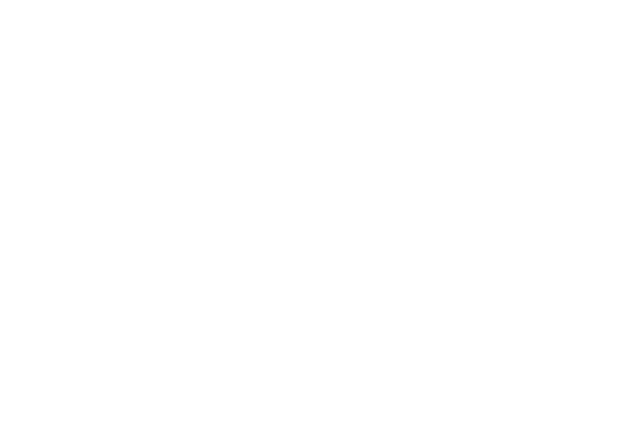
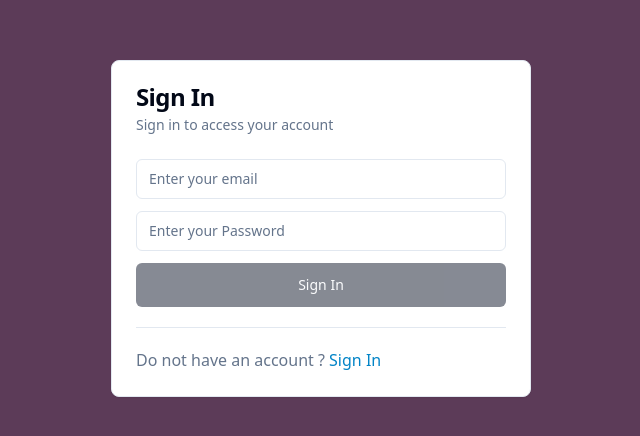
Before and after one commit to sheikh-aleem72/slack-messaging-frontend, a React (Vite) app: page /auth/signin in a window 1280 px wide. Before the commit this address had no page. Shown: the part 172-608 px from the top of the page, without its empty margins (319-959 px from the left). Built offline with nearby package versions, Linux system fonts and the light colour scheme.

Commit message:
feat: Added sign in page

```diff
--- a/src/App.jsx
+++ b/src/App.jsx
@@ -1,12 +1,30 @@
 import { Route, Routes } from "react-router-dom";
 import "./App.css";
-import { Auth } from "./pages/Auth/Auth";
+import { Auth } from "@/pages/Auth/Auth";
+import { SignupCard } from "@/components/organism/auth/SignupCard";
+import { SigninCard } from "@/components/organism/auth/SigninCard";
+import NotFound from "@/pages/NotFound/NotFound";
 
 function App() {
   return (
     <>
       <Routes>
-        <Route path="/auth" element={<Auth />} />
+        <Route
+          path="/auth/signup"
+          element={
+            <Auth>
+              <SignupCard />
+            </Auth>
+          }
+        />
+        <Route
+          path="/auth/signin"
+          element={
+            <Auth>
+              <SigninCard />
+            </Auth>
+          }
+        />
       </Routes>
     </>
   );
--- /dev/null
+++ b/src/components/organism/auth/SigninCard.jsx
@@ -0,0 +1,68 @@
+import { Button } from "@/components/ui/button";
+import {
+  Card,
+  CardContent,
+  CardDescription,
+  CardHeader,
+  CardTitle,
+} from "@/components/ui/card";
+import { Input } from "@/components/ui/input";
+import { Separator } from "@/components/ui/separator";
+
+import { useState } from "react";
+import { useNavigate } from "react-router-dom";
+
+export const SigninCard = () => {
+  const navigate = useNavigate();
+  const [signinForm, setSigninForm] = useState({
+    email: "",
+    password: "",
+  });
+  return (
+    <Card className="h-auto w-[420px]">
+      <CardHeader>
+        <CardTitle>Sign In</CardTitle>
+        <CardDescription>Sign in to access your account</CardDescription>
+      </CardHeader>
+      <CardContent>
+        <form className="space-y-3">
+          <Input
+            required
+            type="email"
+            placeholder="Enter your email"
+            onChange={(e) =>
+              setSigninForm({ ...signinForm, email: e.target.value })
+            }
+            value={signinForm.email}
+          />
+
+          <Input
+            required
+            type="password"
+            placeholder="Enter your Password"
+            onChange={(e) =>
+              setSigninForm({ ...signinForm, password: e.target.value })
+            }
+            value={signinForm.password}
+          />
+
+          <Button className="w-full" size="lg" disabled="false" type="submit">
+            Sign In
+          </Button>
+        </form>
+
+        <Separator className="my-5" />
+
+        <p className="text-muted-foreground mt-5">
+          Do not have an account ?{" "}
+          <span
+            className="text-sky-600 hover:underline cursor-pointer"
+            onClick={() => navigate("/auth/signup")}
+          >
+            Sign In
+          </span>
+        </p>
+      </CardContent>
+    </Card>
+  );
+};
--- a/src/components/organism/auth/SignupCard.jsx
+++ b/src/components/organism/auth/SignupCard.jsx
@@ -7,10 +7,12 @@
   CardTitle,
 } from "@/components/ui/card";
 import { Input } from "@/components/ui/input";
-import { Separator } from "@radix-ui/react-separator";
+import { Separator } from "@/components/ui/separator";
 import { useState } from "react";
+import { useNavigate } from "react-router-dom";
 
 export const SignupCard = () => {
+  const navigate = useNavigate();
   const [signupForm, setSignupForm] = useState({
     username: "",
     email: "",
@@ -76,7 +78,10 @@
           <Separator className="my-5" />
           <p className="text-muted-foreground mt-4">
             Already have an account ?{" "}
-            <span className="text-sky-600 hover:underline cursor-pointer">
+            <span
+              className="text-sky-600 hover:underline cursor-pointer"
+              onClick={() => navigate("/auth/signin")}
+            >
               Sign In
             </span>
           </p>
--- a/src/pages/Auth/Auth.jsx
+++ b/src/pages/Auth/Auth.jsx
@@ -1,10 +1,9 @@
-import { SignupCard } from "@/components/organism/auth/SignupCard";
-
-export const Auth = () => {
+// Layout for auth related pages
+export const Auth = ({ children }) => {
   return (
     <>
       <div className="h-[100vh] w-full flex items-center justify-center bg-slack">
-        <SignupCard />
+        {children}
       </div>
     </>
   );
```
